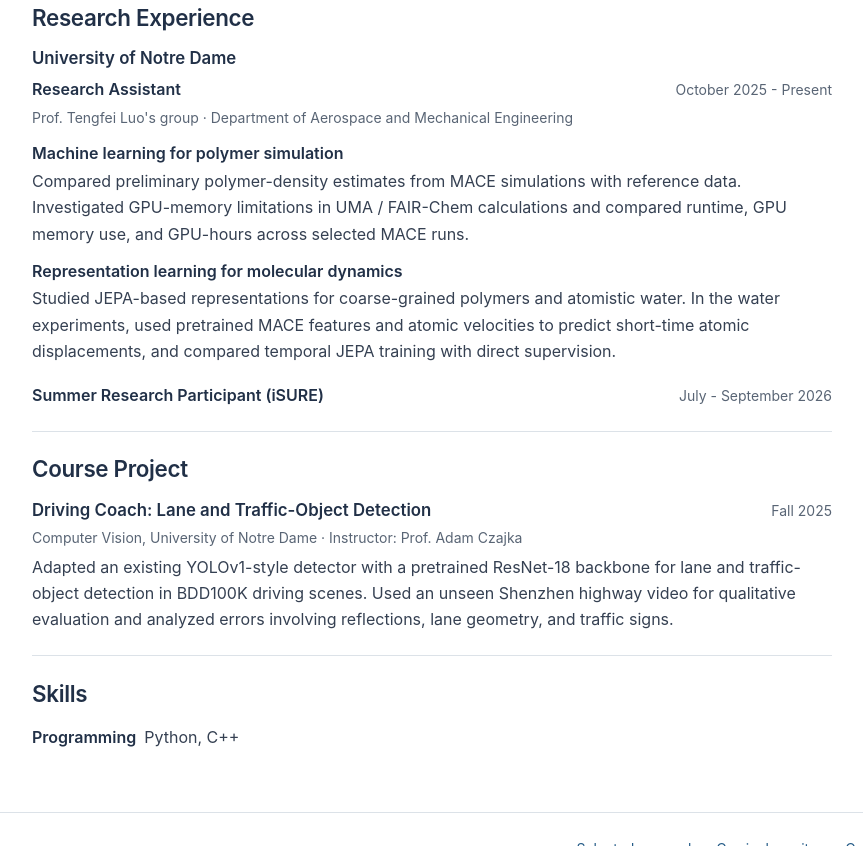
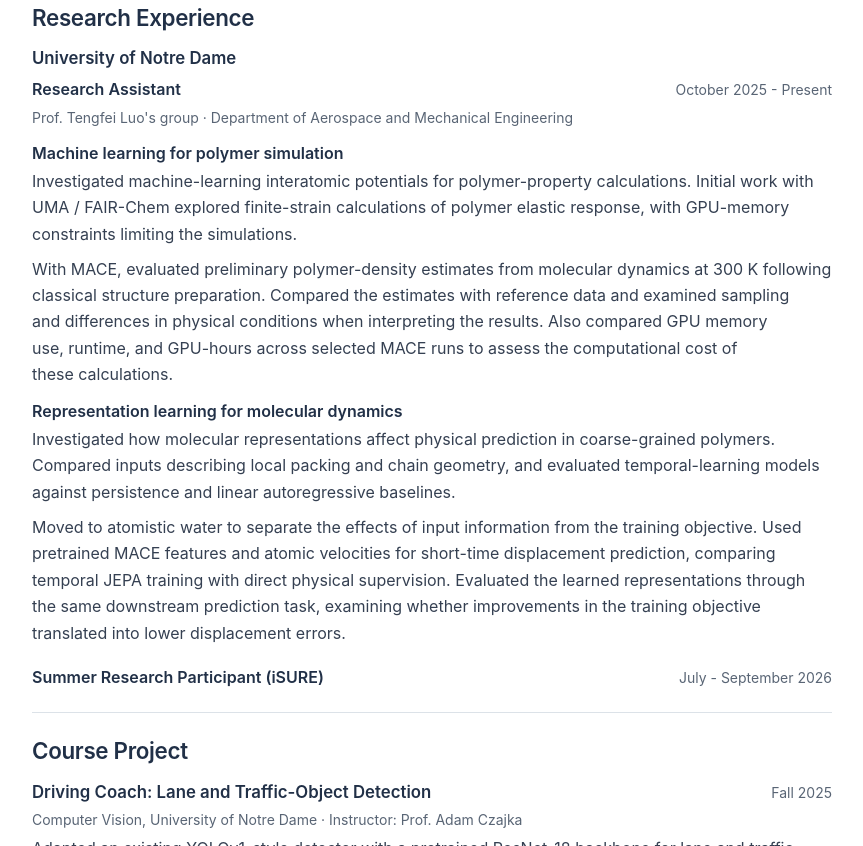
Before and after one commit to Owen-Ou-Yang/qianoy-cv, an Astro site: page /cv in a window 1280 px wide. Shown: the part 574-1420 px from the top of the page, without its empty margins (208-1071 px from the left). Built offline with nearby package versions, Linux system fonts and the light colour scheme; Astro itself is replaced by a stand-in of ours.

Commit message:
Expand two curated CV research topics into plain paragraphs

```diff
--- a/src/data/cv.json
+++ b/src/data/cv.json
@@ -15,13 +15,19 @@
         {
           "id": "polymer-simulation",
           "title": "Machine learning for polymer simulation",
-          "paragraph": "Compared preliminary polymer-density estimates from MACE simulations with reference data. Investigated GPU-memory limitations in UMA / FAIR-Chem calculations and compared runtime, GPU memory use, and GPU-hours across selected MACE runs.",
+          "paragraphs": [
+            "Investigated machine-learning interatomic potentials for polymer-property calculations. Initial work with UMA / FAIR-Chem explored finite-strain calculations of polymer elastic response, with GPU-memory constraints limiting the simulations.",
+            "With MACE, evaluated preliminary polymer-density estimates from molecular dynamics at 300 K following classical structure preparation. Compared the estimates with reference data and examined sampling and differences in physical conditions when interpreting the results. Also compared GPU memory use, runtime, and GPU-hours across selected MACE runs to assess the computational cost of these calculations."
+          ],
           "sourceProjects": ["uma-fairchem-polymer-workflow", "polymer-density-screening", "mlip-gpu-resources"]
         },
         {
           "id": "molecular-representations",
           "title": "Representation learning for molecular dynamics",
-          "paragraph": "Studied JEPA-based representations for coarse-grained polymers and atomistic water. In the water experiments, used pretrained MACE features and atomic velocities to predict short-time atomic displacements, and compared temporal JEPA training with direct supervision.",
+          "paragraphs": [
+            "Investigated how molecular representations affect physical prediction in coarse-grained polymers. Compared inputs describing local packing and chain geometry, and evaluated temporal-learning models against persistence and linear autoregressive baselines.",
+            "Moved to atomistic water to separate the effects of input information from the training objective. Used pretrained MACE features and atomic velocities for short-time displacement prediction, comparing temporal JEPA training with direct physical supervision. Evaluated the learned representations through the same downstream prediction task, examining whether improvements in the training objective translated into lower displacement errors."
+          ],
           "sourceProjects": ["cg-jepa-polymer-representations", "mace-jepa-molecular-dynamics"]
         }
       ]
--- a/src/data/cv.ts
+++ b/src/data/cv.ts
@@ -5,7 +5,7 @@ import { profile } from './site';
 interface ResearchTopic {
   id: string;
   title: string;
-  paragraph: string;
+  paragraphs: string[];
   sourceProjects: string[];
 }
 interface CVSelection {
--- a/src/pages/cv.astro
+++ b/src/pages/cv.astro
@@ -29,7 +29,7 @@ import { cv, cvEducation, cvResearch, cvCourseProjects } from '../data/cv';
         {(index === 0 || cvResearch[index - 1].institution !== entry.institution) && <h3 class="cv-institution">{entry.institution}</h3>}
         <div class="cv-entry-heading"><p class="cv-role">{entry.role}</p><p class="cv-date">{entry.dates}</p></div>
         {entry.group && <p class="cv-affiliation">{entry.group}</p>}
-        {entry.topics.map(topic => <section id={topic.id} class="cv-topic" aria-labelledby={`${topic.id}-heading`}><h4 id={`${topic.id}-heading`}>{topic.title}</h4><p>{topic.paragraph}</p></section>)}
+        {entry.topics.map(topic => <section id={topic.id} class="cv-topic" aria-labelledby={`${topic.id}-heading`}><h4 id={`${topic.id}-heading`}>{topic.title}</h4>{topic.paragraphs.map(paragraph => <p>{paragraph}</p>)}</section>)}
       </article>)}
     </section>
     <section id="course-project" class="cv-section" aria-labelledby="cv-course-heading">
--- a/src/styles/global.css
+++ b/src/styles/global.css
@@ -163,6 +163,7 @@
   .cv-institution { margin-bottom: .4rem; }
   .cv-topic { margin-top: .85rem; }
   .cv-topic h4 { margin-bottom: .25rem; }
+  .cv-topic p + p { margin-top: .55rem; }
   .cv-coursework { font-size: .9375rem; }
   .cv-skills > div { display: flex; align-items: baseline; gap: .5rem; flex-wrap: wrap; }
   .cv-skills > div + div { margin-top: .4rem; }
```
Also changed, not shown: scripts/verify-build.mjs (+7 -1 lines), README.md, 2 other files.
